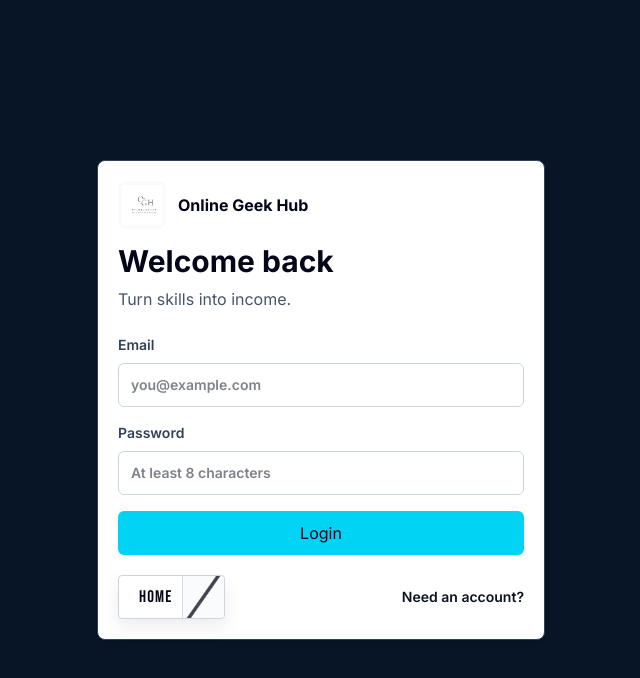
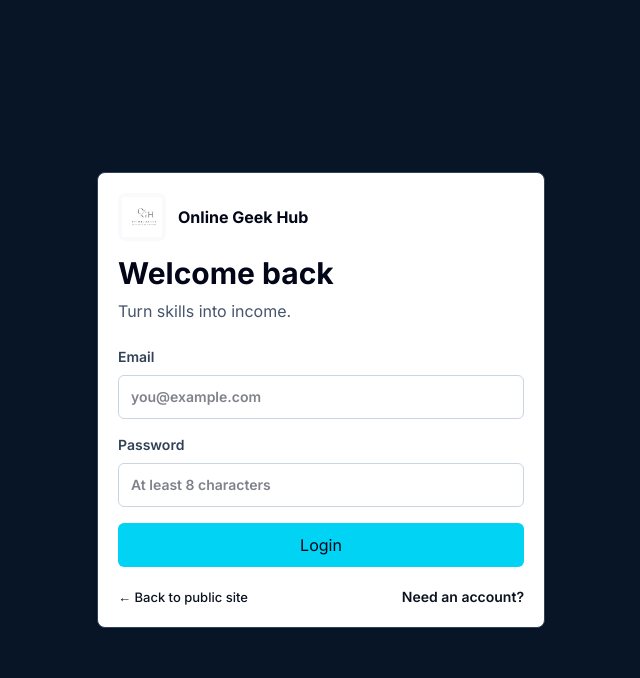
Before and after one commit to Sabelo001/online-geek-hub, a Next.js app: page /login in a window 1280 px wide. Shown: the top 678 px of the page, without its empty margins (319-959 px from the left). Built offline with nearby package versions, Linux system fonts and the light colour scheme; no server answers.

Commit message:
Refine login page secondary link

```diff
--- a/components/auth-form.tsx
+++ b/components/auth-form.tsx
@@ -1,6 +1,6 @@
 import { signIn, signUp } from "@/lib/actions";
 import { BrandLogo } from "@/components/logo";
-import { ButtonLink, Card, TextInput } from "@/components/ui";
+import { Card, TextInput } from "@/components/ui";
 
 export function AuthForm({
   mode,
@@ -51,9 +51,9 @@ export function AuthForm({
           </button>
         </form>
         <div className="mt-5 flex items-center justify-between text-sm">
-          <ButtonLink href="/" variant="secondary">
-            Home
-          </ButtonLink>
+          <a href="/" className="text-[13px] font-medium text-[#64748B] hover:underline">
+            &larr; Back to public site
+          </a>
           <a className="font-semibold text-cyan-700" href={isSignup ? "/login" : "/signup"}>
             {isSignup ? "Already have an account?" : "Need an account?"}
           </a>
```
